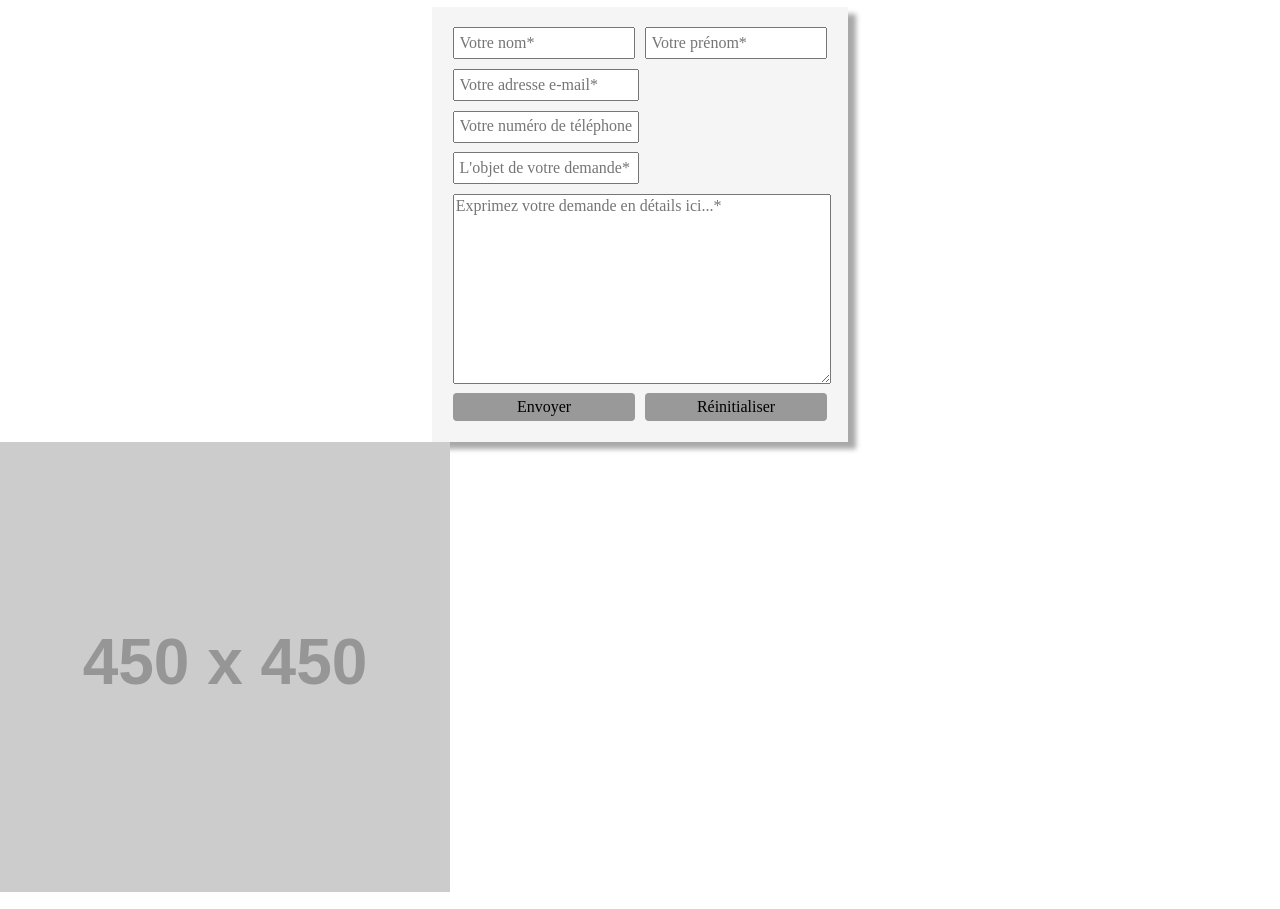
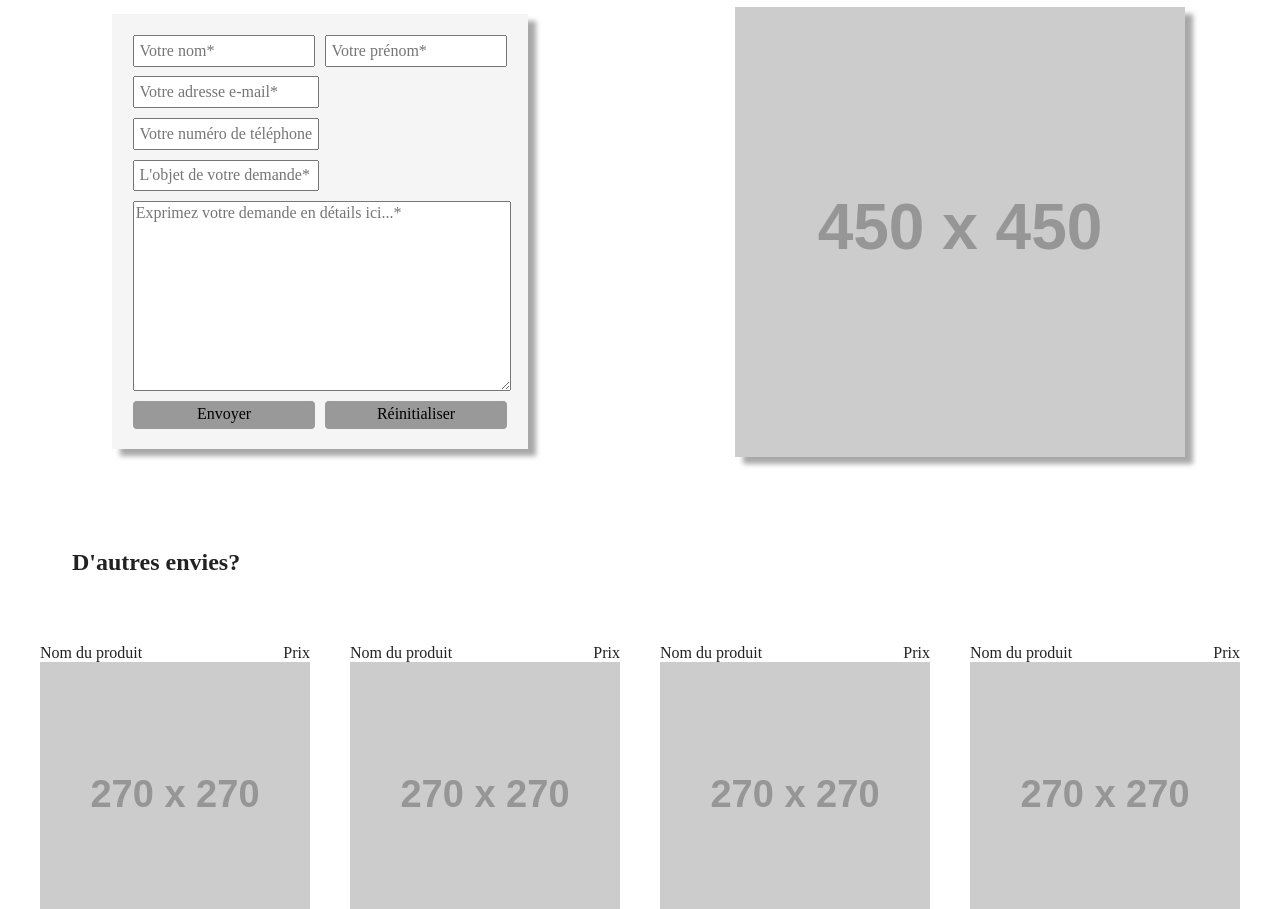
Before and after one commit to serge-thui/cathPatisserie, a website built with Parcel: page contact.html in a window 1280 px wide. Shown: the part 193-1102 px from the top of the page. Built offline with nearby package versions, Linux system fonts and the light colour scheme; placeholder pictures from the web are drawn by us.

Commit message:
contact page mostly done

```diff
--- a/contact.html
+++ b/contact.html
@@ -54,9 +54,9 @@
 
 <main>
 
+  <h1>Contactez-moi</h1>
+
   <section class="contact_form">
-
-    <h1>Contactez-moi</h1>
 
     <form action="#">
 
--- a/sass/layout/_forms.scss
+++ b/sass/layout/_forms.scss
@@ -6,6 +6,7 @@ form {
     background-color: whitesmoke;
     padding: 1em;
     box-shadow: 8px 7px 5px 0px rgba(0, 0, 0, 0.34);
+
         input {
             width: 45%;
             padding: 0.3em;
@@ -36,12 +37,11 @@ form {
                 width: 50%;
                 background-color: rgb(153, 153, 153);
                 color: black;
-
                 border: none;
                 border-radius: 4px;
                 cursor: pointer;
+            }
 
-            }
             input[type=submit]:hover, input[type=reset]:hover {
                 background-color: rgb(53, 53, 53);
                 color: white;
--- /dev/null
+++ b/sass/layout/_suggestion.scss
@@ -0,0 +1,19 @@
+h2 {
+    margin-left: 3em;
+    padding-top: 3em;
+    padding-bottom: 2em;
+}
+
+.suggestion_liste {
+    display: flex;
+    justify-content: space-evenly;
+
+        figcaption {
+            display: flex;
+            justify-content: space-between;
+
+                p {
+                    margin: 0;
+                }
+        }
+}
--- a/sass/main.scss
+++ b/sass/main.scss
@@ -1 +1,4 @@
 @import "./layout/forms";
+@import "./layout/suggestion";
+
+@import "./pages/contact";
--- a/sass/pages/_contact.scss
+++ b/sass/pages/_contact.scss
@@ -0,0 +1,21 @@
+h1 {
+    text-align: center;
+}
+
+.contact_form {
+    display: flex;
+    justify-content: space-evenly;
+
+        figure {
+            width: 50%;
+            margin: auto 0;
+            display: flex;
+            justify-content: center;
+
+            img {
+                width: auto;
+                box-shadow: 8px 7px 5px 0px rgba(0, 0, 0, 0.34);
+            }
+        }
+
+}
```
Also changed, not shown: css/sassStyle.css, 1 other file.
